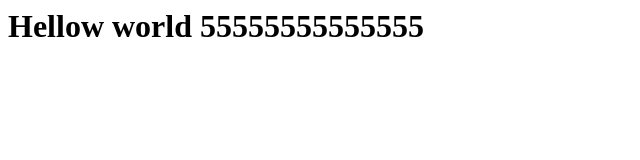
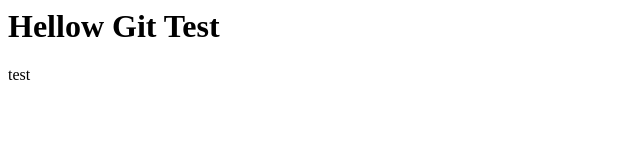
Before and after one commit to aleksabramov77/git-learning, a plain HTML site: page index.html in a window 1280 px wide. Shown: the whole page, without its empty margins (0-640 px from the left). Drawn offline with Linux system fonts and the light colour scheme.

Commit message:
Commit 1

```diff
--- a/index.html
+++ b/index.html
@@ -1 +1,2 @@
-<h1>Hellow world 55555555555555</h1>
+<h1>Hellow Git Test</h1>
+<p>test</p>
```
